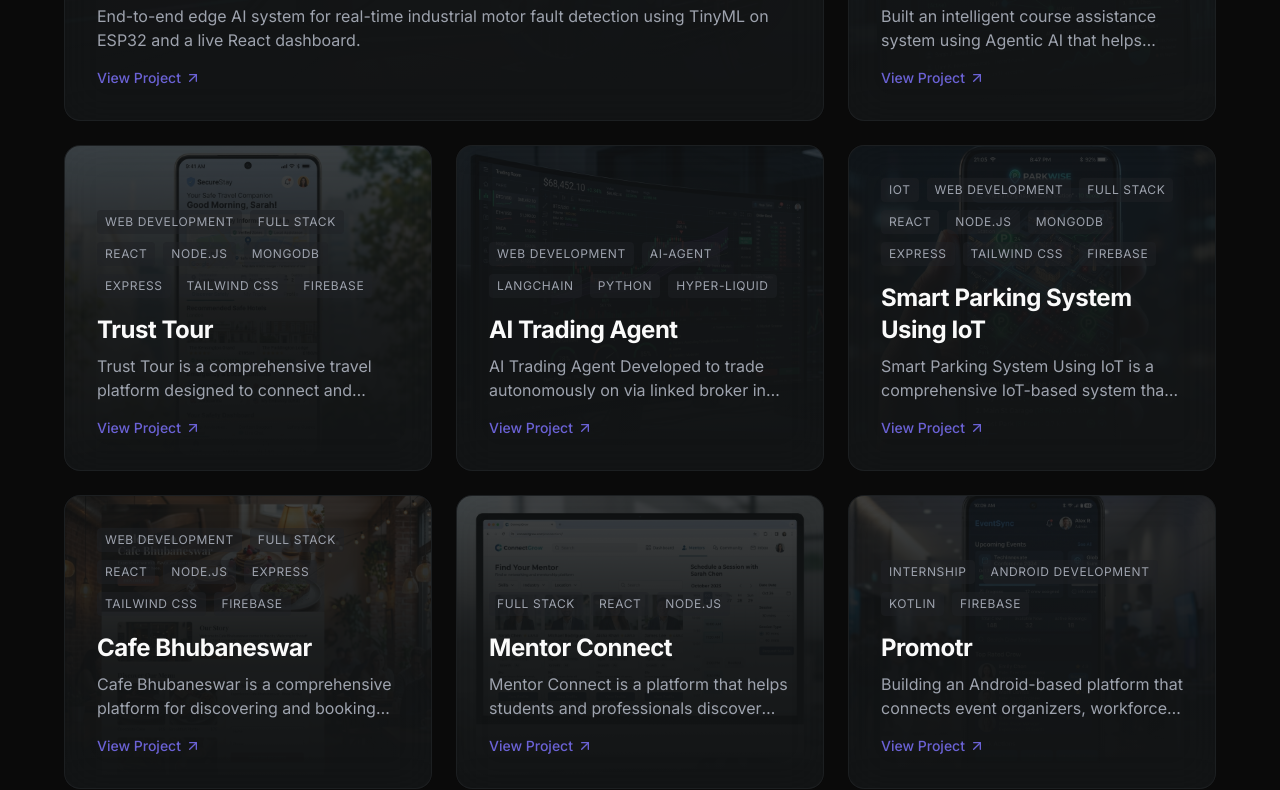
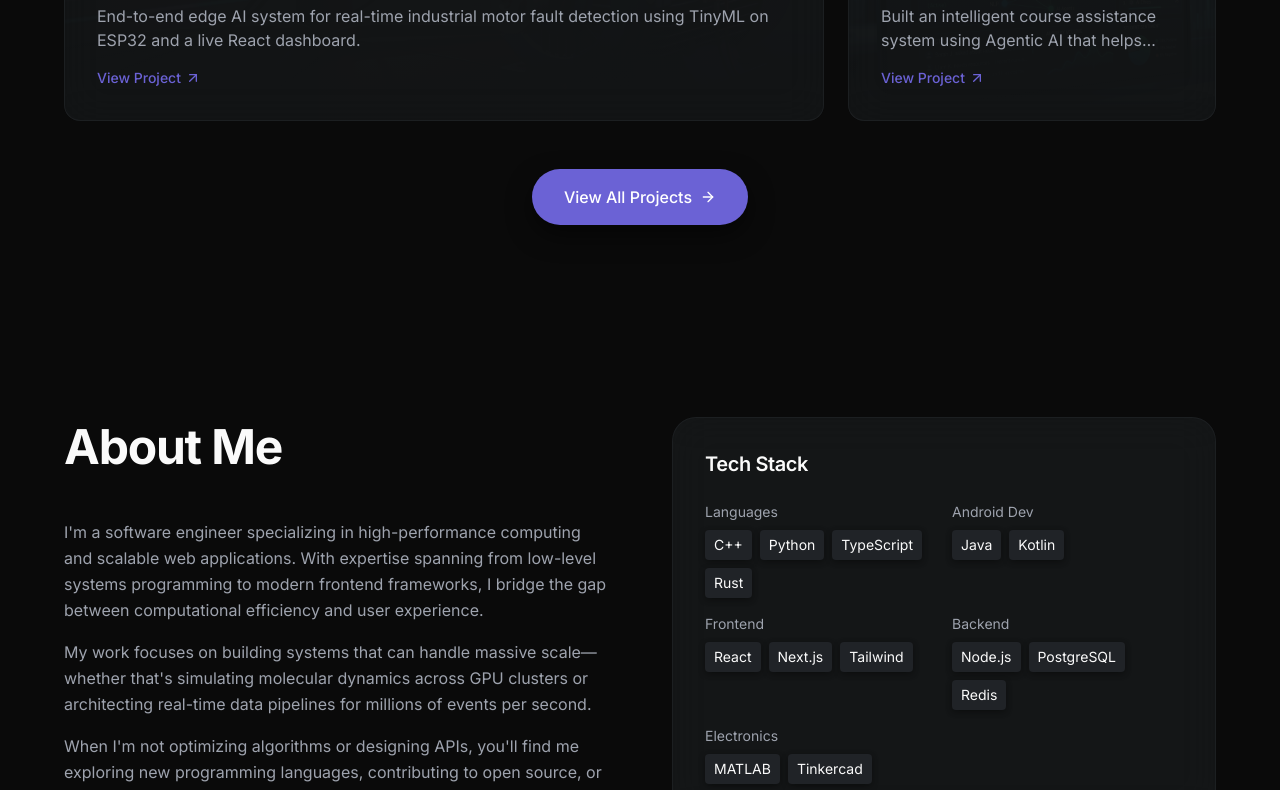
Before and after one commit to ravii17/Portfolio, a React (Vite) app: page / in a window 1280 px wide. Shown: the part 1981-2771 px from the top of the page. Built offline with nearby package versions, Linux system fonts and the light colour scheme; the HTML template or start-up script is replaced by a standard one.

Commit message:
project section

```diff
--- a/src/components/MagneticButton.tsx
+++ b/src/components/MagneticButton.tsx
@@ -5,8 +5,8 @@ interface MagneticButtonProps {
   children: React.ReactNode;
   className?: string;
   onClick?: () => void;
-  as?: 'button' | 'a';
-  href?: string;
+  as?: React.ElementType;
+  [key: string]: any;
 }
 
 const MagneticButton = ({
@@ -14,7 +14,7 @@ const MagneticButton = ({
   className = '',
   onClick,
   as = 'button',
-  href
+  ...props
 }: MagneticButtonProps) => {
   const ref = useRef<HTMLDivElement>(null);
   const [position, setPosition] = useState({ x: 0, y: 0 });
@@ -34,7 +34,9 @@ const MagneticButton = ({
     setPosition({ x: 0, y: 0 });
   };
 
-  const Component = as === 'a' ? motion.a : motion.button;
+  const Component = typeof as === 'string'
+    ? (motion as any)[as]
+    : motion(as);
 
   return (
     <div
@@ -44,13 +46,13 @@ const MagneticButton = ({
       className="inline-block"
     >
       <Component
-        href={href}
         onClick={onClick}
         animate={{ x: position.x, y: position.y }}
         transition={{ type: 'spring', stiffness: 350, damping: 15 }}
         whileHover={{ scale: 1.05 }}
         whileTap={{ scale: 0.95 }}
         className={className}
+        {...props}
       >
         {children}
       </Component>
--- a/src/pages/Index.tsx
+++ b/src/pages/Index.tsx
@@ -6,14 +6,15 @@ import HeroCard from '@/components/HeroCard';
 import SectionHeader from '@/components/SectionHeader';
 import BentoCard from '@/components/BentoCard';
 import MagneticButton from '@/components/MagneticButton';
+import { Link } from 'react-router-dom';
 import { projects } from '@/data/projects';
-import { ArrowDown, Download } from 'lucide-react';
+import { ArrowDown, Download, ArrowRight } from 'lucide-react';
 import ProjectStats from '@/components/ProjectStats';
 
 const roles = ['HPC Engineer', 'Full Stack Developer', 'Software Engineer'];
 
 const Index = () => {
-  const featuredProjects = projects.filter(p => p.featured);
+  const featuredProjects = projects.filter(p => p.featured).slice(0, 3);
 
   return (
     <PageTransition>
@@ -103,6 +104,17 @@ const Index = () => {
                   index={index}
                 />
               ))}
+            </div>
+
+            <div className="mt-12 flex justify-center">
+              <MagneticButton
+                as={Link}
+                to="/work"
+                className="inline-flex items-center gap-2 px-8 py-4 bg-primary text-primary-foreground rounded-full font-medium hover:bg-primary/90 transition-all shadow-lg hover:shadow-xl hover:-translate-y-0.5 group"
+              >
+                <span>View All Projects</span>
+                <ArrowRight className="w-4 h-4 transition-transform group-hover:translate-x-1" />
+              </MagneticButton>
             </div>
           </div>
         </section>
```
